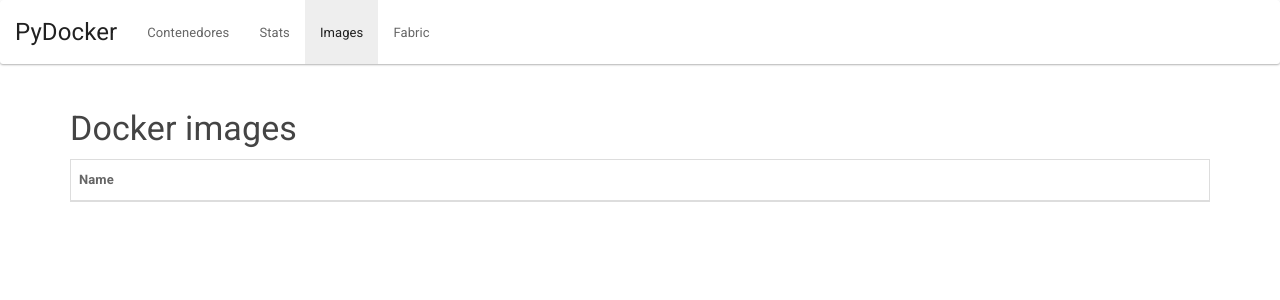
After one commit to giobyte8/PyDocker, a Django app: page /manager/images in a window 1280 px wide. The commit adds this page. Shown: the top 300 px of the page. Run offline with Django 3.2, Linux system fonts and the light colour scheme; lists and menus that the app fills with data are empty; some libraries are stand-ins or nearby versions.

Commit message:
:rocket: Last modifications

```diff
--- a/pydocker/manager/services/docker.py
+++ b/pydocker/manager/services/docker.py
@@ -139,3 +139,7 @@ def container_stop(container_id):
     url = base_url_containers + container_id + '/stop'
     response = requests.post(url)
     return response.status_code
+
+
+def images():
+    pass
--- a/pydocker/manager/templates/manager/components/navbar.html
+++ b/pydocker/manager/templates/manager/components/navbar.html
@@ -25,22 +25,37 @@
         <!-- Containers nav link -->
         {% if nav_active == 'containers' %}
           <li class="active">
+            <a href="#">Containers</a>
+          </li>
         {% else %}
           <li>
+            <a href="{% url 'containers' %}">Contenedores</a>
+          </li>
         {% endif %}
-            <a href="{% url 'containers' %}">Contenedores</a>
-        </li>
 
         <!-- Stats nav link -->
         {% if nav_active == 'stats' %}
           <li class="active">
+            <a href="#">Stats</a>
+          </li>
         {% else %}
           <li>
+            <a href="{% url 'containers_stats' %}">Stats</a>
+          </li>
         {% endif %}
-            <a href="{% url 'containers_stats' %}">Stats</a>
-        </li>
 
-        <li><a href="#">Images</a></li>
+        <!-- Images nav link -->
+        {% if nav_active == 'images' %}
+          <li class="active">
+            <a href="#">Images</a>
+          </li>
+        {% else %}
+          <li>
+            <a href="{% url 'images_index' %}">Images</a>
+          </li>
+        {% endif %}
+
+
         <li><a href="#">Fabric</a></li>
       </ul>
     </div>
--- /dev/null
+++ b/pydocker/manager/templates/manager/images/index.html
@@ -0,0 +1,24 @@
+{% extends 'manager/base.html' %}
+
+{% block head %}
+  <title>Docker images</title>
+{% endblock %}
+
+{% block content %}
+  <div class="row">
+    <div class="col-xs-12">
+      <h3>Docker images</h3>
+    </div>
+
+    <div class="col-xs-12">
+      <table class="table table-bordered table-striped">
+        <thead>
+          <tr>
+            <th>Name</th>
+          </tr>
+        </thead>
+        <tbody></tbody>
+      </table>
+    </div>
+  </div>
+{% endblock %}
--- a/pydocker/manager/urls.py
+++ b/pydocker/manager/urls.py
@@ -13,5 +13,10 @@ urlpatterns = [
         r'^/containers/stats$',
         views.containers_stats,
         name='containers_stats'
-    )
+    ),
+    url(
+        r'^/images$',
+        views.images_index,
+        name='images_index'
+    ),
 ]
--- a/pydocker/manager/views.py
+++ b/pydocker/manager/views.py
@@ -49,3 +49,9 @@ def containers_stats(req):
     return render(req, 'manager/containers/stats.html', {
         'nav_active': 'stats'
     })
+
+
+def images_index(req):
+    return render(req, 'manager/images/index.html', {
+        'nav_active': 'images'
+    })
```
